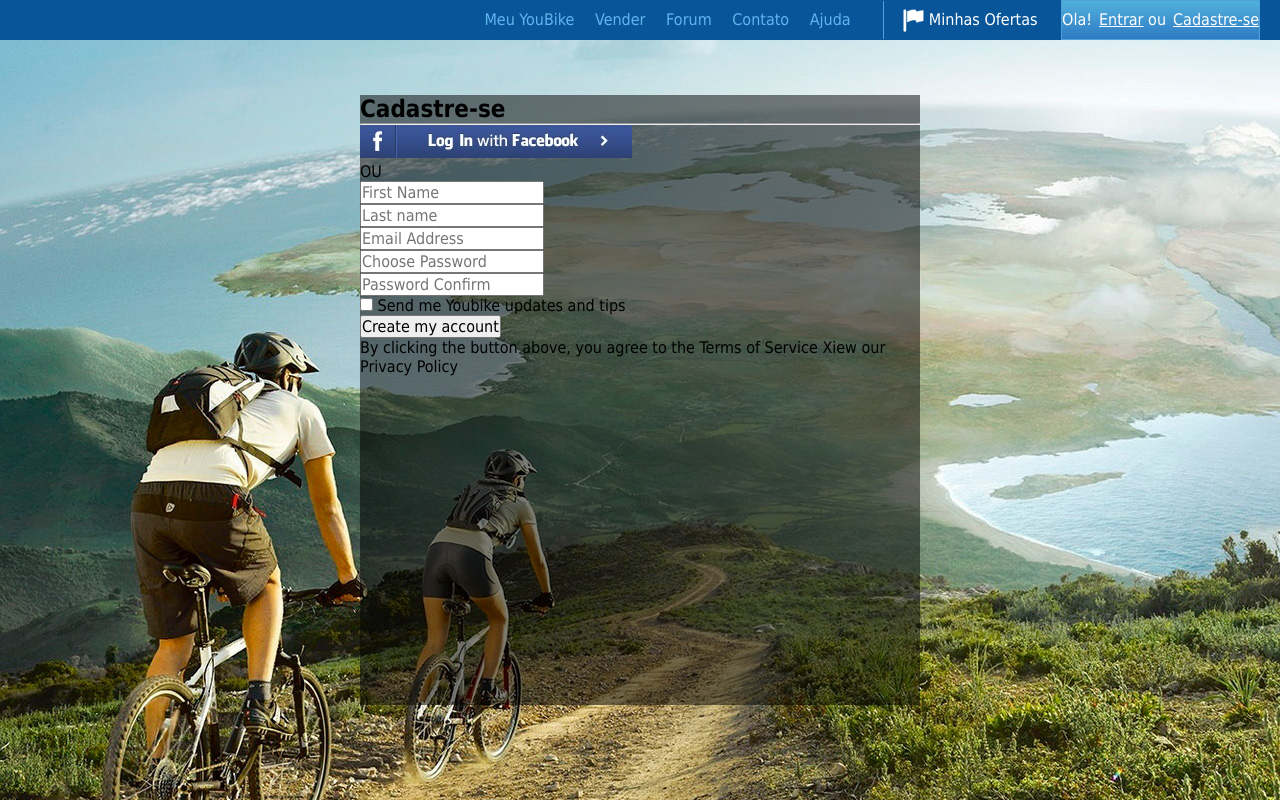
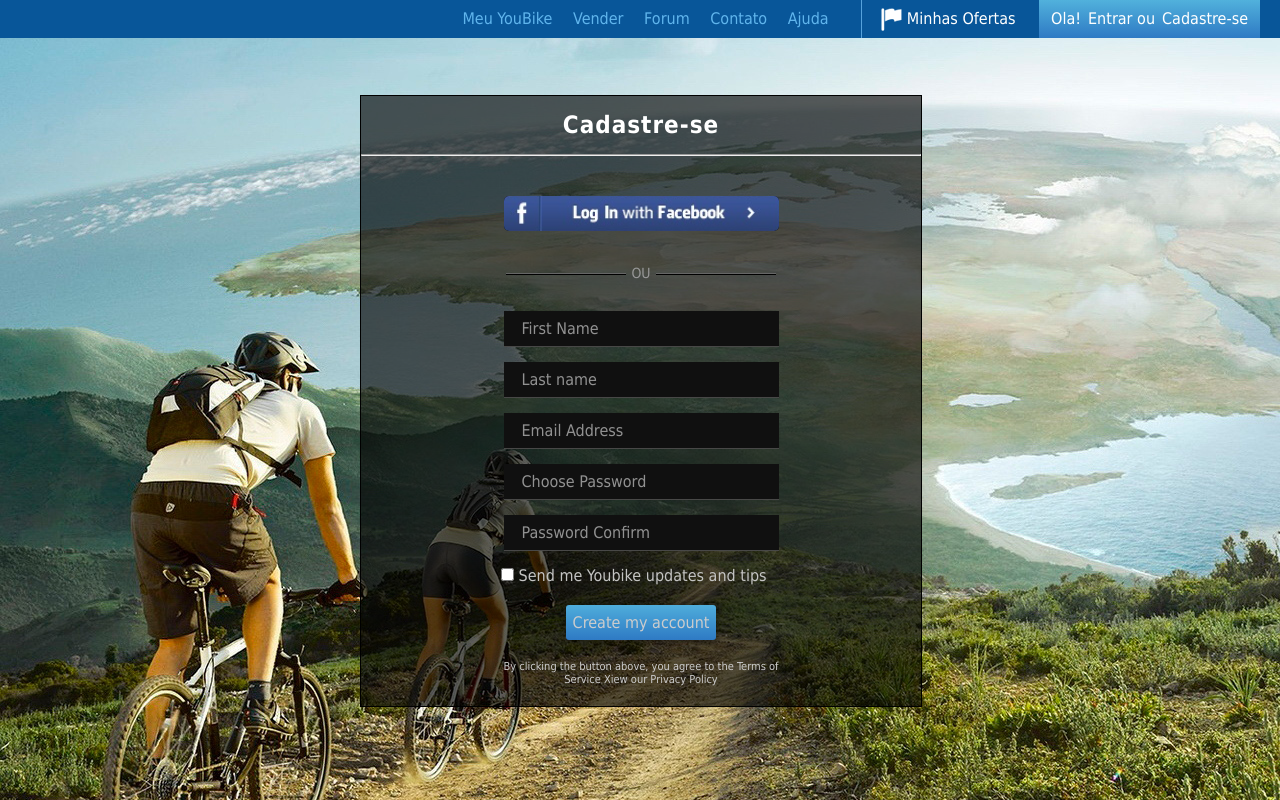
Before and after one commit to Barsxp3000/Goit_fe, a plain HTML site: page Html/Lesson5/index.html in a window 1280 px wide. Drawn offline with Linux system fonts and the light colour scheme.

Commit message:
закончил домашнее задание 5

```diff
--- a/Html/Lesson5/css/style.css
+++ b/Html/Lesson5/css/style.css
@@ -1,3 +1,10 @@
+@font-face {
+    font-family: 'Helvetica Neue';
+    src: url('../fonts/helveticaneue-thin-webfont.eot');
+    src: url('../fonts/helveticaneue-thin-webfont.eot?#iefix') format('embedded-opentype'), url('../fonts/helveticaneue-thin-webfont.woff2') format('woff2'), url('../fonts/helveticaneue-thin-webfont.woff') format('woff'), url('../fonts/helveticaneue-thin-webfont.ttf') format('truetype');
+    font-weight: normal;
+    font-style: normal;
+}
 * {
     margin: 0;
     padding: 0;
@@ -5,9 +12,9 @@
 }
 html, body {
     height: 100%;
-
 }
-body{
+body {
+    font-family: 'Arial Narrow', Arial, sans-serif;
     position: static;
     background: url("../img/fon.jpg") no-repeat;
     background-position: center top;
@@ -16,61 +23,167 @@
 ul {
     list-style: none;
 }
-header{
+header {
     line-height: 38px;
     background-color: #085699;
 }
-.clearfix:after{
+.clearfix:after {
     content: "";
     display: table;
     clear: both;
 }
-
 .menu * {
     display: inline-block;
 }
-.menu{
+.menu {
     float: right;
 }
-.menu_links{
+.menu_links {
     padding-right: 20px;
-
 }
-.menu_links a{
+.menu_links a {
     color: #60b5ed;
     padding: 0 8px 0;
     text-decoration: none;
 }
-.menu_links a:hover{
+.menu_links a:hover {
     background: #4eabda;
     color: white;
 }
-.menu_text{
-padding:0 19px 0;
+.menu_text {
+    padding: 0 19px 0;
     color: white;
     border-left: 1px solid #56a2dc;
 }
-.menu_text img{
+.menu_text img {
     vertical-align: middle;
 }
-.menu_signin{
+.menu_signin {
+    padding: 0 12px;
     margin-right: 20px;
     background: linear-gradient(to top, #2e7ac4, #51b1dc);
-   border: 1px solid #4f9fd9;
+    border left: 1px solid #4f9fd9;
+    border right: 1px solid #4f9fd9;
     box-sizing: border-box;
     color: white;
 }
-.menu_signin a{
+.menu_signin a {
     color: white;
     padding-left: 7px;
+    text-decoration: none;
 }
-.form{
+.menu_signin a:hover {
+    text-decoration: underline;
+}
+.form {
     position: absolute;
+    width: 560px;
+    height: 610px;
     top: 50%;
     left: 50%;
     margin-left: -280px;
     margin-top: -305px;
-  width: 560px;
-  height: 610px;
-  background-color: rgba(0, 0, 0, 0.5);
+    text-align: center;
+    background: rgba(0, 0, 0, 0.63);
+    border: 1px solid black;
 }
+h2 {
+    color: #ffffff;
+    padding: 15px;
+    letter-spacing: 1px;
+    font-size: 24px;
+}
+input[type="image"] {
+    width: 275px;
+    height: 35px;
+    border-radius: 5px;
+}
+.facebook:hover {
+    box-shadow: 0 0 10px 3px rgba(104, 155, 204, 0.7);
+}
+.login {
+    float: left;
+    padding: 7px 15px;
+    border-left: 1px solid #4d66a6;
+}
+hr {
+    height: 1px;
+    background-color: #fff;
+    margin-bottom: 40px;
+}
+.ou {
+    font-size: 14px;
+    color: rgb( 153, 153, 153);
+    line-height: 1.143;
+    text-align: center;
+    margin: 30px 0 30px 0;
+}
+.ou:before {
+    display: inline-block;
+    width: 120px;
+    margin: 0 5px 3px 0;
+    content: "";
+    border-top: 1px solid #666666;
+    border-bottom: 1px solid #000;
+}
+.ou:after {
+    display: inline-block;
+    width: 120px;
+    margin: 0 0 3px 5px;
+    content: "";
+    border-top: 1px solid #666666;
+    border-bottom: 1px solid #000;
+}
+input[type="text"], [type="email"], [type="password"] {
+    display: block;
+    margin: 15px auto;
+    width: 275px;
+    height: 35px;
+    background-color: #101010;
+    border: none;
+    border-bottom: 1px solid #484847;
+    text-indent: 18px;
+    color: #fff;
+}
+input {
+    background: black;
+    color: #4e9dd5;
+}
+input:focus, input:hover {
+    background-color: #1b5288;
+    box-shadow: 0 0 7px 2px #4d87b2;
+}
+.checkbox {
+    margin: 0 140px;
+    color: #c4c4c3;
+    text-align: left;
+}
+.account {
+    margin: 20px 0;
+    height: 35px;
+    background-image: linear-gradient(#4faddb, #2e7ac4);
+    color: #cccccc;
+    border: none;
+    border-radius: 3px;
+    width: 150px;
+    cursor: pointer;
+    box-shadow: 0 0 10px 1px rgba(0, 0, 0, 0.5);
+}
+.account:hover {
+    -webkit-box-shadow: 1px 2px 24px 3px rgba(12, 58, 138, 1);
+    -moz-box-shadow: 1px 2px 24px 3px rgba(12, 58, 138, 1);
+    box-shadow: 1px 2px 24px 3px rgba(12, 58, 138, 1);
+    background: #2e7ac4;
+}
+.account:active {
+    -webkit-box-shadow: 1px 2px 24px 3px rgba(12, 58, 138, 1);
+    -moz-box-shadow: 1px 2px 24px 3px rgba(12, 58, 138, 1);
+    box-shadow: 1px 2px 24px 3px rgba(12, 58, 138, 1);
+    background: rgba(12, 58, 138, 1);
+}
+.form p {
+    font-size: 11px;
+    margin: 0 125px;
+    padding-bottom: 20px;
+    color: #cccccc;
+}
--- a/Html/Lesson5/index.html
+++ b/Html/Lesson5/index.html
@@ -1,11 +1,14 @@
 <!DOCTYPE html>
 <html lang="en">
+
 <head>
     <meta charset="UTF-8">
     <title>Cadastre</title>
     <link rel="stylesheet" href="css/style.css">
     <link rel="stylesheet" href="css/normalize.css">
 </head>
+
+<body>
     <header class="clearfix">
         <div class="menu">
             <div class="menu_links">
@@ -29,17 +32,8 @@
     <form class="form" action="" name="cadastre" id="cadastre" method="POST">
         <h2>Cadastre-se</h2>
         <hr>
-
-    <!--Фейсбук-->
-
         <input type="image" src="img/facebook.png" alt="facebook" name="facebook">
-
-     <!--Надпись OU-->
-
         <div class="ou">OU</div>
-
-    <!--Поля формы-->
-
         <div>
             <input type="text" name="first_name" id="first_name" placeholder="First Name" required maxlength="40">
         </div>
@@ -52,31 +46,18 @@
         <div>
             <input type="password" name="password" id="password" placeholder="Choose Password" required maxlength="20">
         </div>
-
         <div>
             <input type="password" name="confirm" id="confirm" placeholder="Password Confirm" required maxlength="20">
         </div>
-
-
-
         <div class="checkbox">
             <input type="checkbox" name="checkbox">
             <span>Send me Youbike updates and tips</span>
         </div>
+        <input type="submit" value="Create my account" name="account" class="account">
+        <p>By clicking the button above, you agree to the Terms of Service Xiew our Privacy Policy </p>
+    </form>
+    </div>
+    </div>
+</body>
 
-    <!--Кнопка "Создать аккаунт"-->
-
-    <input type="submit" value="Create my account" name="account" class="account">
-
-    <p>By clicking the button above, you agree to the Terms of Service Xiew our Privacy Policy </p>
-
-  </form>
-
-</div>
-<footer class="clearfix">
-</footer>
-</div>
-<body>
-
-</body>
 </html>
```
Also changed, not shown: Html/Lesson5/fonts/helveticaneue-thin-webfont.ttf (added), Html/Lesson5/fonts/helveticaneue-thin-webfont.woff (added), Html/Lesson5/fonts/helveticaneue-thin-webfont.woff2 (added), Html/Lesson5/img/border.png (deleted), 1 other file. Lines whose indentation alone changed are shown as unchanged.
